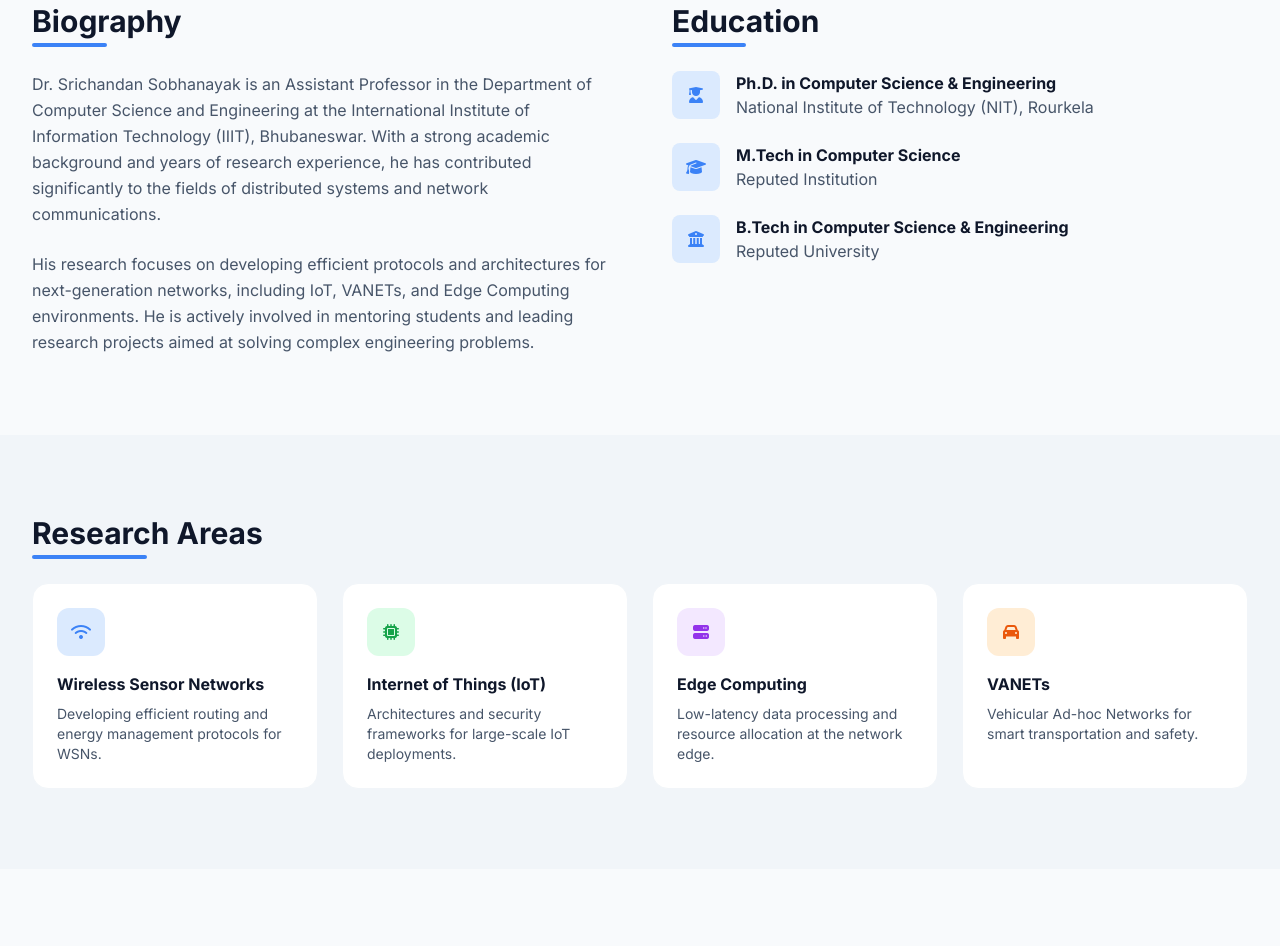
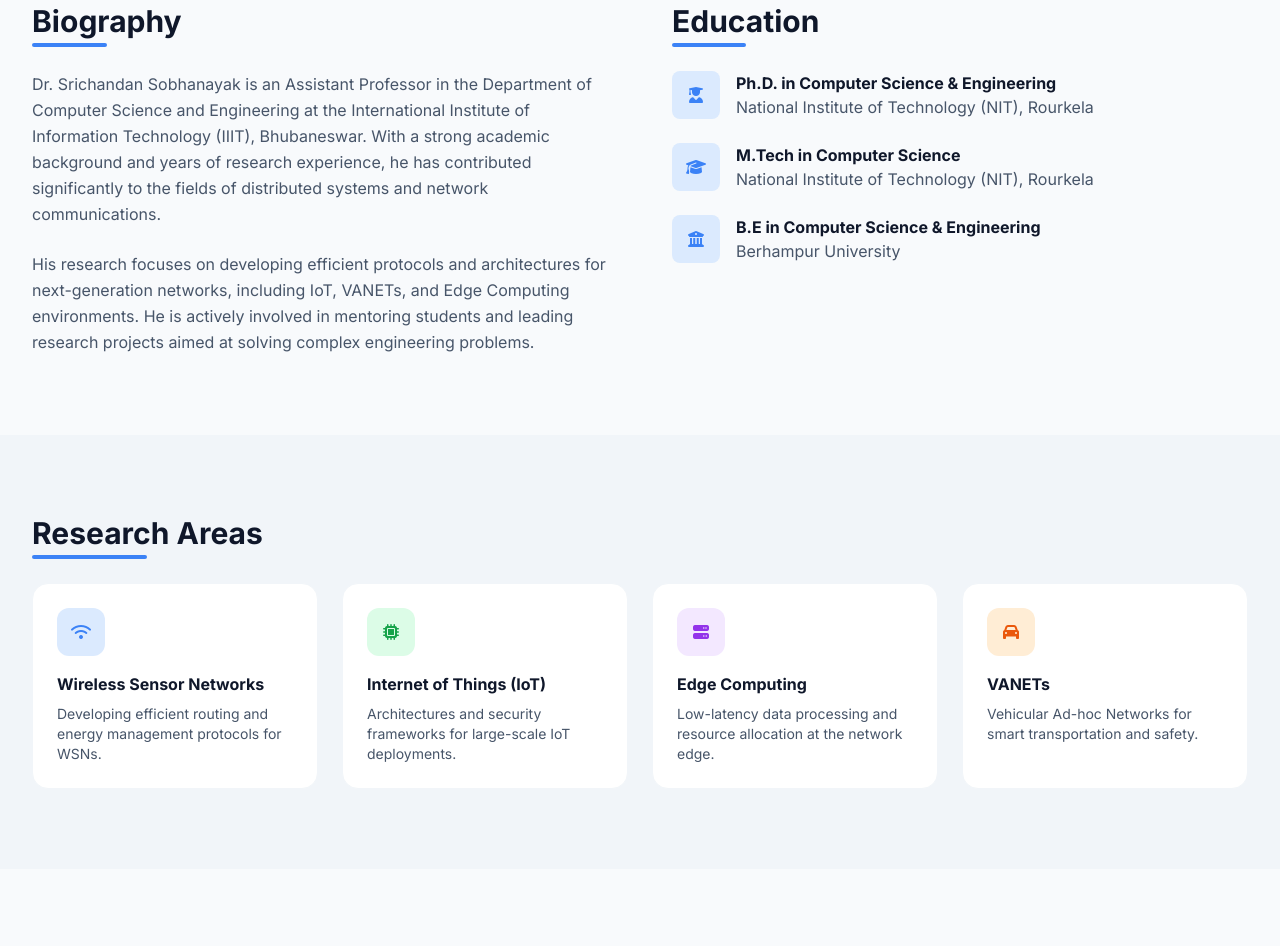
Before and after one commit to rdbms2019ce-prog/DrSrichandan, a website: page index.html in a window 1280 px wide. Shown: the part 1265-2211 px from the top of the page. Drawn offline with nearby package versions, Linux system fonts and the light colour scheme.

Commit message:
Update index.html

```diff
--- a/index.html
+++ b/index.html
@@ -215,7 +215,7 @@
                         </div>
                         <div>
                             <h4 class="font-bold">M.Tech in Computer Science</h4>
-                            <p class="text-slate-600 dark:text-slate-400">Reputed Institution</p>
+                            <p class="text-slate-600 dark:text-slate-400">National Institute of Technology (NIT), Rourkela</p>
                         </div>
                     </div>
                     <div class="flex gap-4">
@@ -223,8 +223,8 @@
                             <i class="fas fa-university"></i>
                         </div>
                         <div>
-                            <h4 class="font-bold">B.Tech in Computer Science & Engineering</h4>
-                            <p class="text-slate-600 dark:text-slate-400">Reputed University</p>
+                            <h4 class="font-bold">B.E in Computer Science & Engineering</h4>
+                            <p class="text-slate-600 dark:text-slate-400">Berhampur University</p>
                         </div>
                     </div>
                 </div>
```
